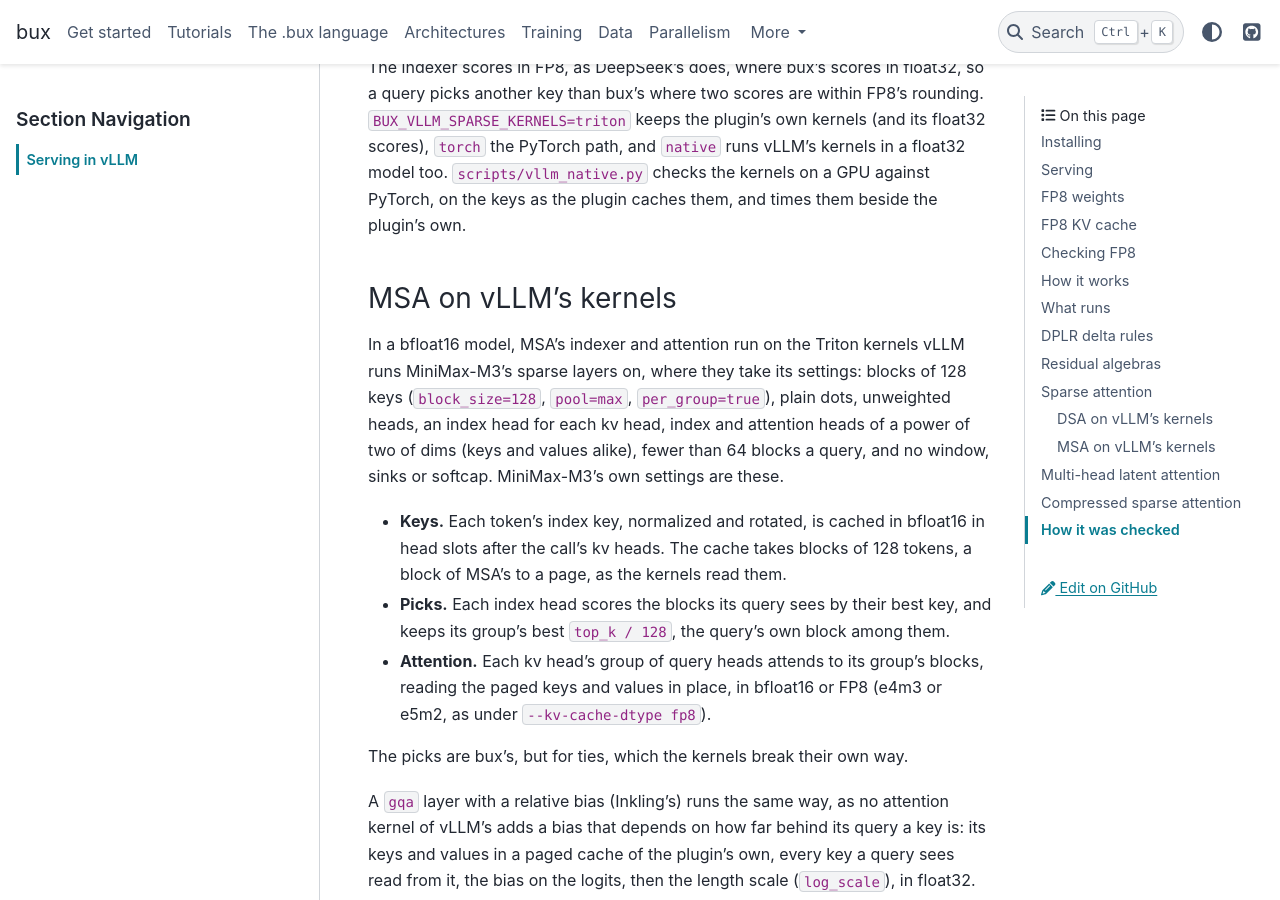
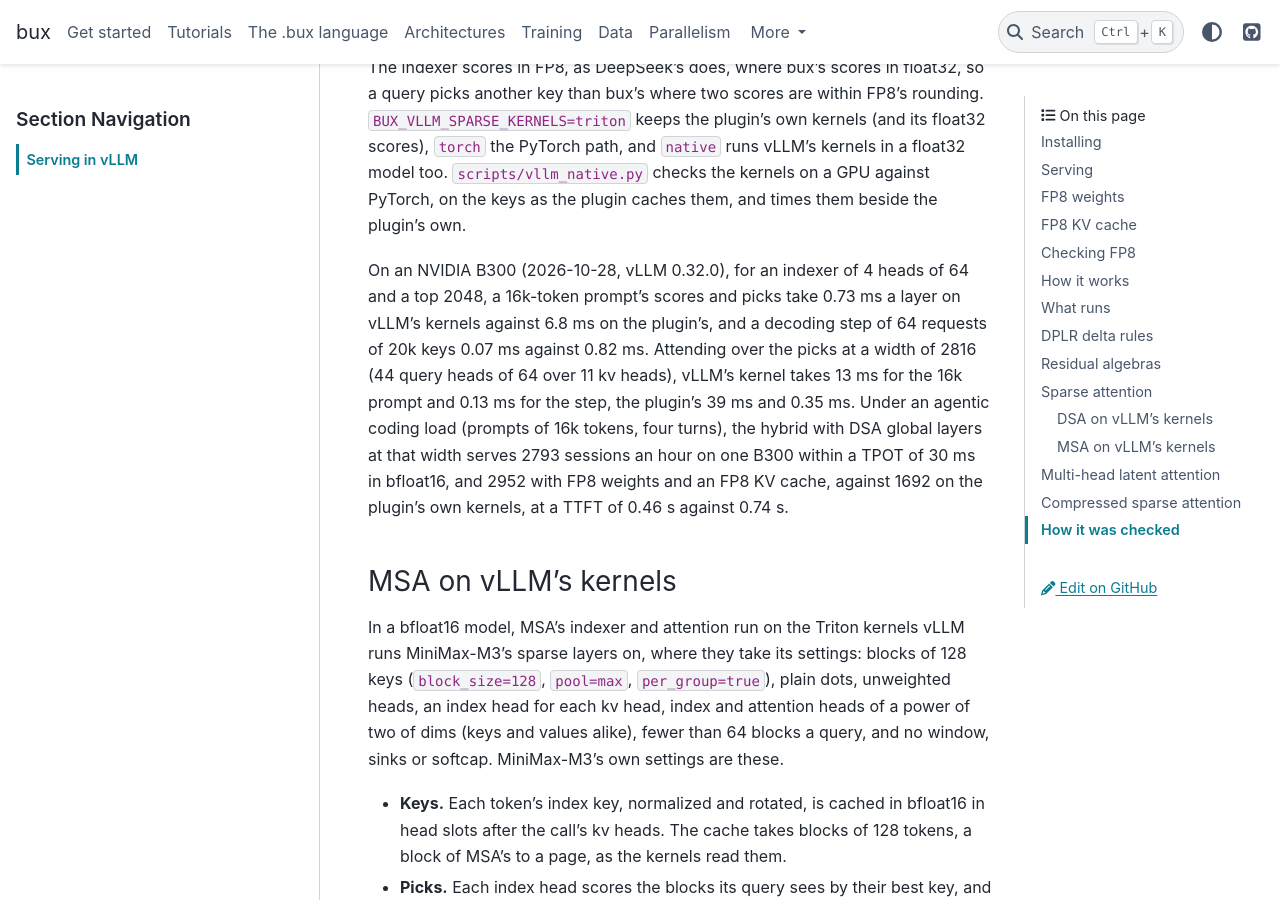
Before and after one commit to pilot7747/bux, a Sphinx documentation site: the page built from docs/export/vllm.md, in a window 1280 px wide and 900 px high, scrolled down 16769 px. Built offline with Sphinx 7.4.7 and the PyData theme 0.15.4, drawn with Linux system fonts in a browser that asks for light colours.

Commit message:
Docs: DSA on vLLM's kernels on a B300, its scores and picks, its attention, and the DSA hybrid's sessions an hour at a width of 2816 in bfloat16 and FP8
Co-Authored-By: Claude Opus 5.5 <noreply@anthropic.com>

```diff
--- a/docs/export/vllm.md
+++ b/docs/export/vllm.md
@@ -506,6 +506,17 @@ scores), `torch` the PyTorch path, and `native` runs vLLM's kernels in a float32
 model too. `scripts/vllm_native.py` checks the kernels on a GPU against PyTorch, on
 the keys as the plugin caches them, and times them beside the plugin's own.
 
+On an NVIDIA B300 (2026-10-28, vLLM 0.32.0), for an indexer of 4 heads of 64 and a
+top 2048, a 16k-token prompt's scores and picks take 0.73 ms a layer on vLLM's
+kernels against 6.8 ms on the plugin's, and a decoding step of 64 requests of 20k
+keys 0.07 ms against 0.82 ms. Attending over the picks at a width of 2816 (44 query
+heads of 64 over 11 kv heads), vLLM's kernel takes 13 ms for the 16k prompt and
+0.13 ms for the step, the plugin's 39 ms and 0.35 ms. Under an agentic coding load
+(prompts of 16k tokens, four turns), the hybrid with DSA global layers at that
+width serves 2793 sessions an hour on one B300 within a TPOT of 30 ms in bfloat16,
+and 2952 with FP8 weights and an FP8 KV cache, against 1692 on the plugin's own
+kernels, at a TTFT of 0.46 s against 0.74 s.
+
 ### MSA on vLLM's kernels
 
 In a bfloat16 model, MSA's indexer and attention run on the Triton kernels vLLM
```
